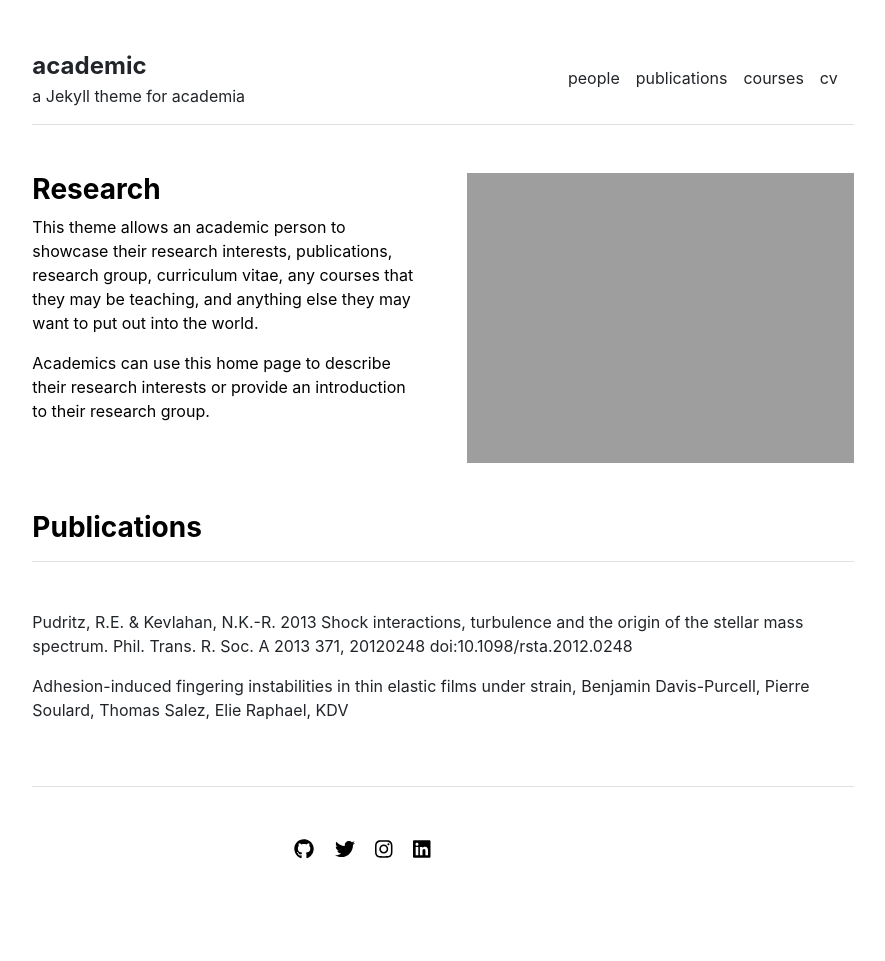
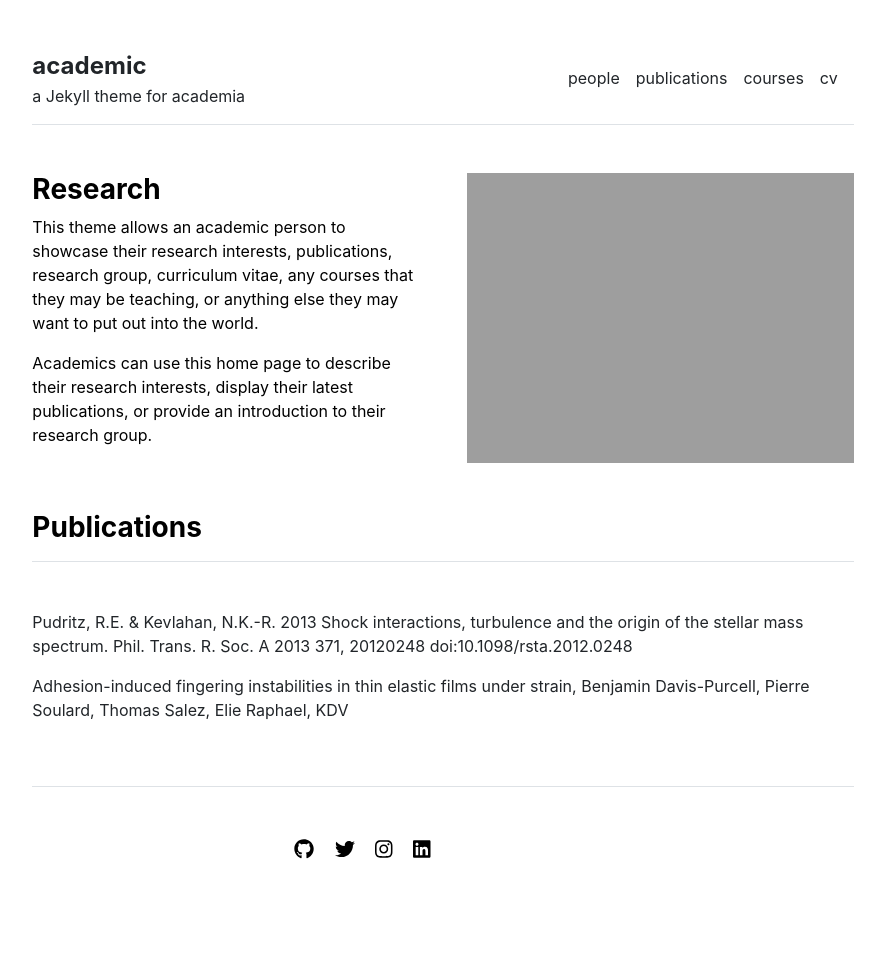
Before and after one commit to LeNPaul/academic, a Jekyll site: the page built from index.md, in a window 1280 px wide. Shown: the whole page, without its empty margins (197-1082 px from the left). Built offline with Jekyll 4.4.1, drawn with Linux system fonts in a browser that asks for light colours.

Commit message:
#4 Update home page content

```diff
--- a/index.md
+++ b/index.md
@@ -3,6 +3,6 @@ layout: home
 title: "Home"
 ---
 
-This theme allows an academic person to showcase their research interests, publications, research group, curriculum vitae, any courses that they may be teaching, and anything else they may want to put out into the world.
+This theme allows an academic person to showcase their research interests, publications, research group, curriculum vitae, any courses that they may be teaching, or anything else they may want to put out into the world.
 
-Academics can use this home page to describe their research interests or provide an introduction to their research group.
+Academics can use this home page to describe their research interests, display their latest publications, or provide an introduction to their research group.
```
